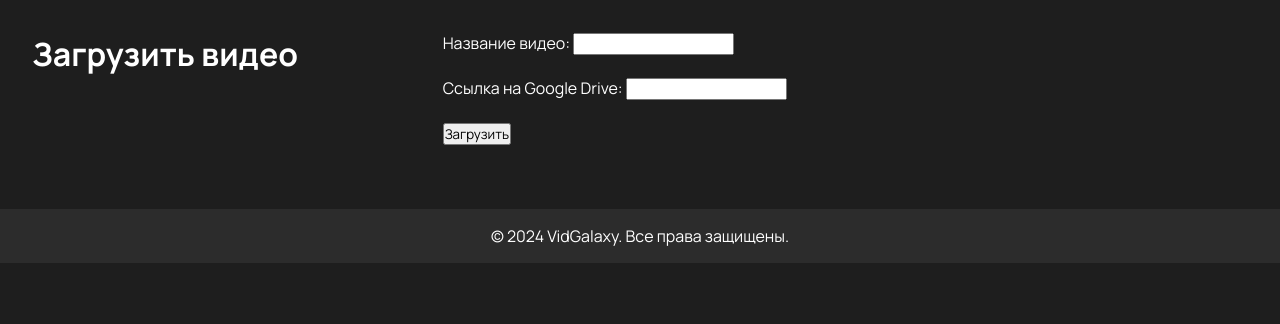
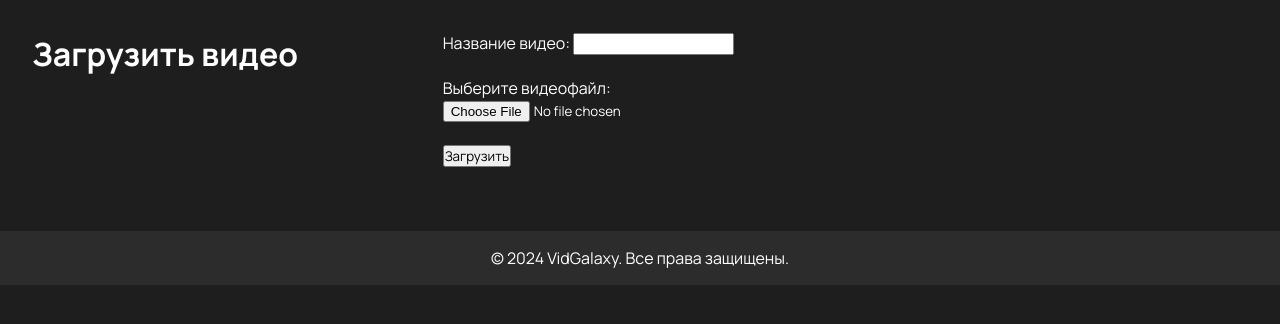
Before and after one commit to ANT920/VidGalaxy, a Flask app: page /upload in a window 1280 px wide. Shown: the part 86-410 px from the top of the page. Run offline with Flask 3, Linux system fonts and the light colour scheme.

Commit message:
Update upload.html

```diff
--- a/templates/upload.html
+++ b/templates/upload.html
@@ -30,8 +30,8 @@
         <form action="{{ url_for('upload') }}" method="post" enctype="multipart/form-data">
             <label for="title">Название видео:</label>
             <input type="text" id="title" name="title" required><br><br>
-            <label for="google_drive_url">Ссылка на Google Drive:</label>
-            <input type="url" id="google_drive_url" name="google_drive_url" required><br><br>
+            <label for="file">Выберите видеофайл:</label>
+            <input type="file" id="file" name="file" required><br><br>
             <input type="submit" value="Загрузить">
         </form>
     </main>
```
